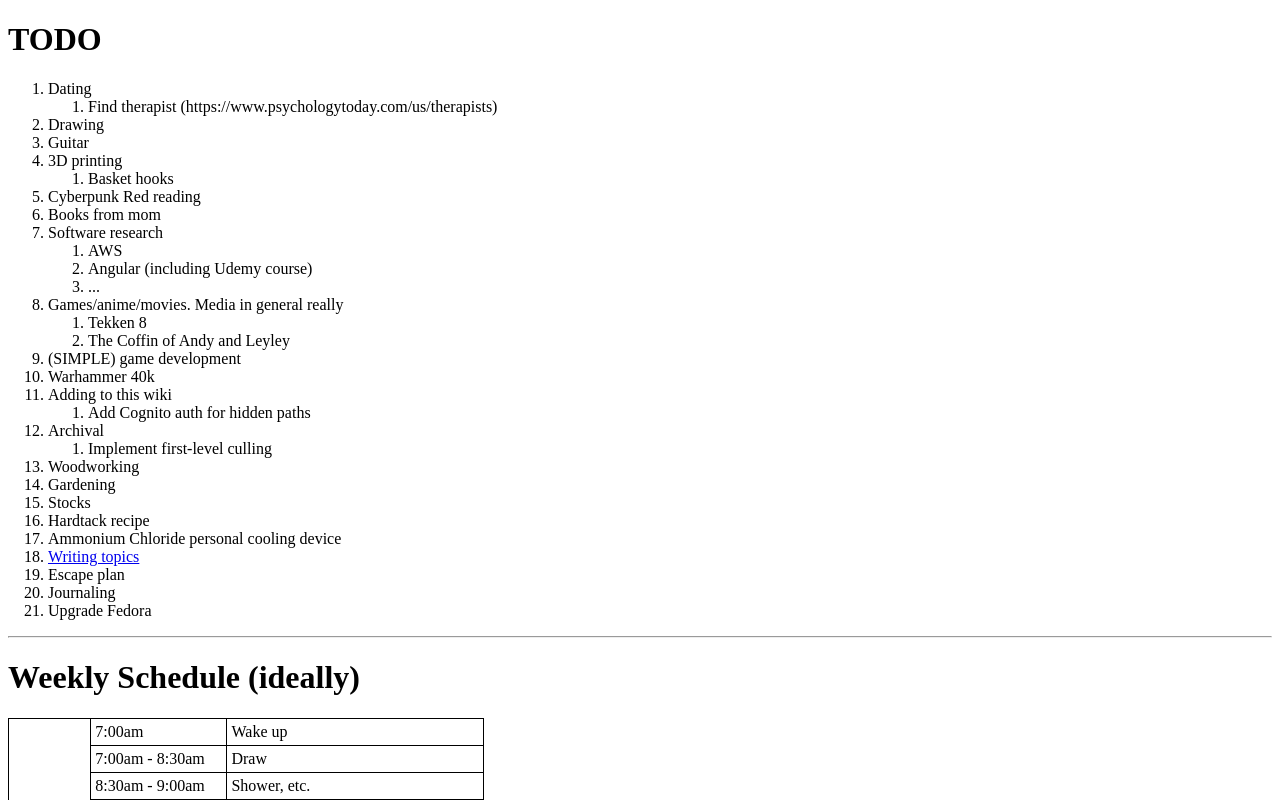
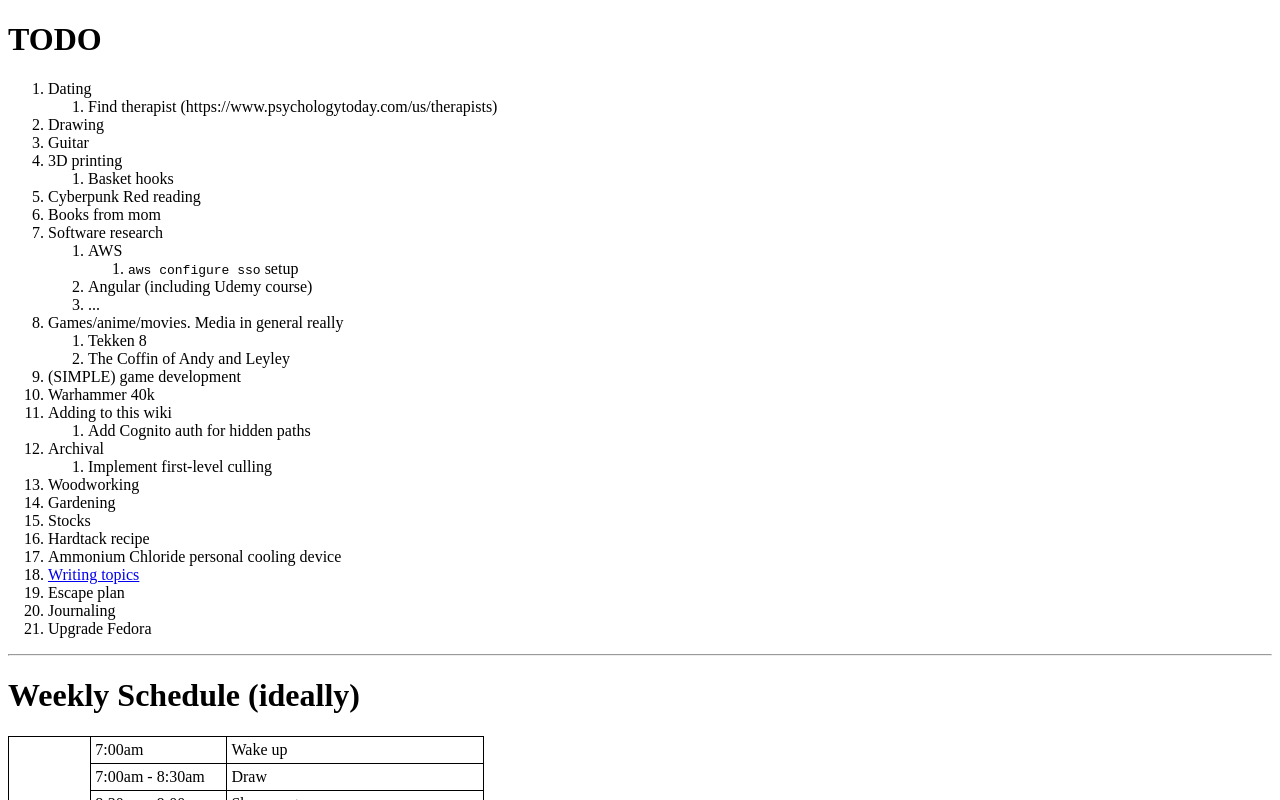
Before and after one commit to RadicalGarlic/safehouse.kim, an Angular app: page /wiki in a window 1280 px wide. Shown: the top 800 px of the page. Built offline with nearby package versions, Linux system fonts and the light colour scheme.

Commit message:
Add `aws configure sso` todo

```diff
--- a/src/app/wiki/wiki.component.html
+++ b/src/app/wiki/wiki.component.html
@@ -20,7 +20,12 @@
     <li>
       <p>Software research</p>
       <ol>
-        <li>AWS</li>
+        <li>
+          <p>AWS</p>
+          <ol>
+            <li><code>aws configure sso</code> setup</li>
+          </ol>
+        </li>
         <li>Angular (including Udemy course)</li>
         <li>...</li>
       </ol>
```
